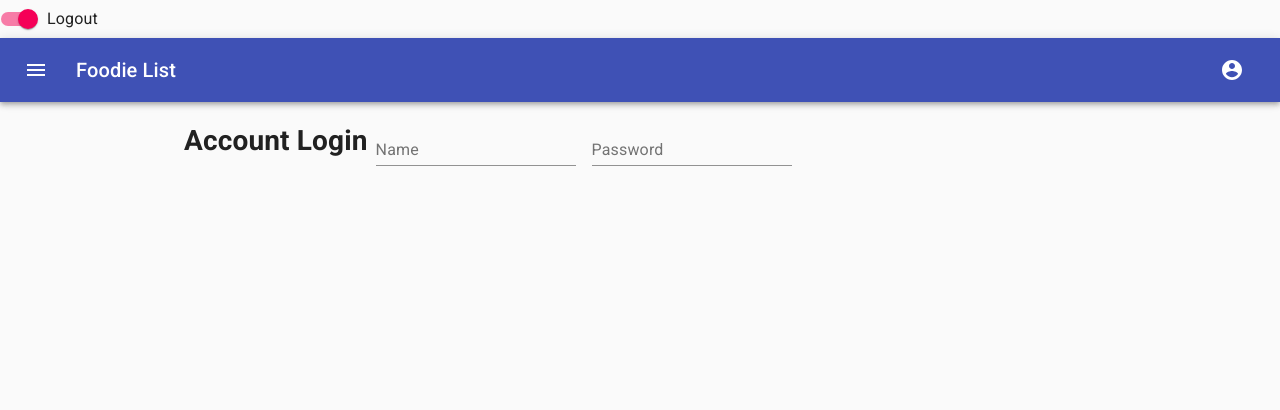
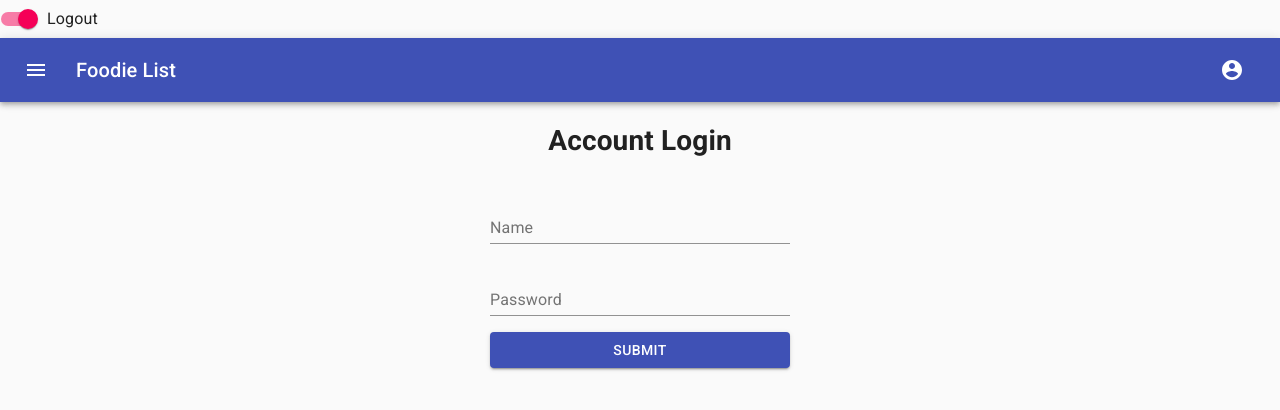
Before and after one commit to DanMakes/react-foodie-list, a React (Create React App) app: page / in a window 1280 px wide. Shown: the top 410 px of the page. Built offline with nearby package versions, Linux system fonts and the light colour scheme.

Commit message:
Creating login page

```diff
--- a/package.json
+++ b/package.json
@@ -5,6 +5,7 @@
   "dependencies": {
     "@material-ui/core": "^4.3.3",
     "@material-ui/icons": "^4.2.1",
+    "axios": "^0.19.0",
     "react": "^16.9.0",
     "react-dom": "^16.9.0",
     "react-redux": "^7.1.1",
--- a/src/components/auth/Login.js
+++ b/src/components/auth/Login.js
@@ -5,22 +5,32 @@ import { makeStyles } from '@material-ui/core/styles';
 import CssBaseline from '@material-ui/core/CssBaseline';
 import Container from '@material-ui/core/Container';
 import TextField from '@material-ui/core/TextField';
+import Button from '@material-ui/core/Button';
 
 const useStyles = makeStyles(theme => ({
   container: {
     display: 'flex',
-    flexWrap: 'wrap'
+    flexDirection: 'column',
+    flexWrap: 'wrap',
+    alignContent: 'center'
   },
   textField: {
     marginLeft: theme.spacing(1),
     marginRight: theme.spacing(1),
-    width: 200
+    width: 300
   },
   dense: {
     marginTop: 19
   },
   menu: {
     width: 200
+  },
+  button: {
+    margin: theme.spacing(1),
+    width: 300
+  },
+  input: {
+    display: 'none'
   }
 }));
 
@@ -29,9 +39,9 @@ const Login = () => {
   return (
     <React.Fragment>
       <CssBaseline />
-      <Container maxWidth='md'>
+      <Container maxWidth='sm'>
         <form className={classes.container}>
-          <h1>Account Login</h1>
+          <h1 align='center'>Account Login</h1>
           <TextField
             id='user-name'
             label='Name'
@@ -45,6 +55,13 @@ const Login = () => {
             className={classes.textField}
             margin='normal'
           />
+          <Button
+            color='primary'
+            variant='contained'
+            className={classes.button}
+          >
+            Submit
+          </Button>
         </form>
       </Container>
     </React.Fragment>
--- a/src/reducers/authReducer.js
+++ b/src/reducers/authReducer.js
@@ -1,4 +1,4 @@
-import { LOGIN_SUCCESS, LOGIN_FAIL } from './types';
+import { LOGIN_SUCCESS, LOGIN_FAIL } from '../actions/types';
 
 const initialState = {
   isAthenticated: null
@@ -11,6 +11,11 @@ export default (state = initialState, action) => {
         ...state,
         isAthenticated: true
       };
+    case LOGIN_FAIL:
+      return {
+        ...state,
+        isAthenticated: false
+      };
     default:
       return state;
   }
```
Also changed, not shown: src/actions/authActions.js (+8 -3 lines), 1 other file (tests, documents, lock files or other folders).
